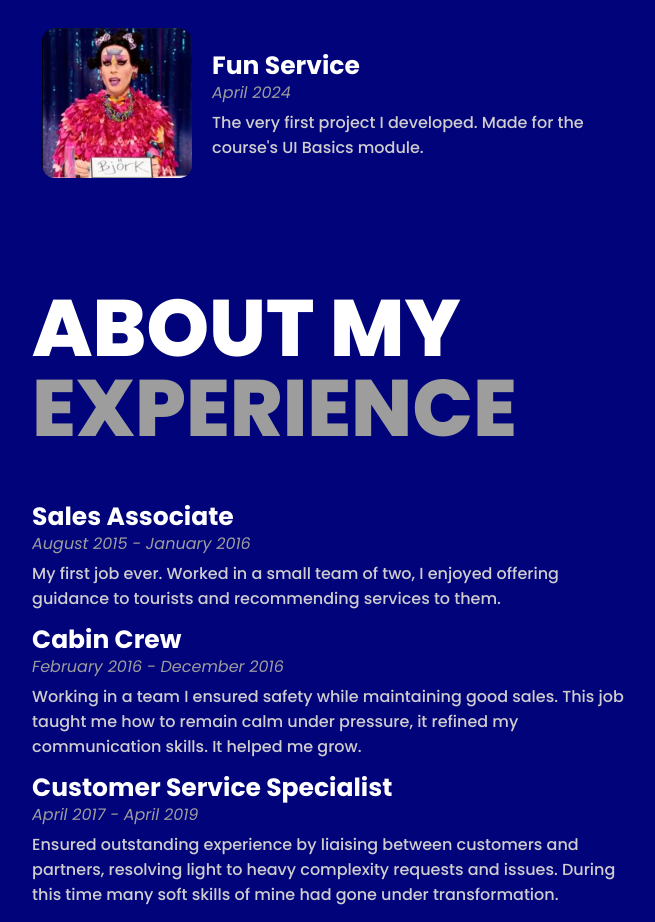
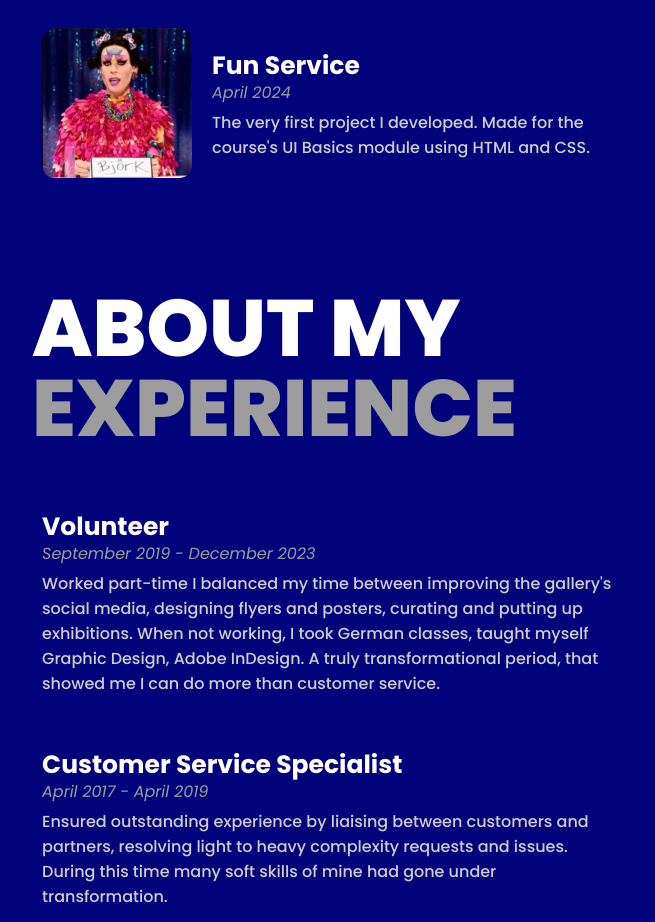
Before and after one commit to Domszilu/portfolio, a React (Vite) app in the folder frontend/: page / in a window 1280 px wide. Shown: the part 1120-2042 px from the top of the page, without its empty margins (500-1155 px from the left). Built offline with nearby package versions, Linux system fonts and the light colour scheme.

Commit message:
added some styling to exp, changed lings for projects

```diff
--- a/frontend/src/components/Experience/Experience.jsx
+++ b/frontend/src/components/Experience/Experience.jsx
@@ -1,11 +1,11 @@
 import React from "react";
 import { useLocation } from "react-router";
 import { MainHeading } from "../../pages/Styles";
+import experiences from "../../data/experience";
 import {
-    ProjectContainer,
-    ProjectsMainContainer,
-} from "../Projects/StyledProjects";
-import experiences from "../../data/experience";
+    ExperienceContainer,
+    ExperiencesMainContainer,
+} from "./StyledExperience";
 
 const Experience = () => {
     // get current route/endpoint
@@ -17,21 +17,19 @@ const Experience = () => {
                     <MainHeading>
                         About My <span>Experience</span>
                     </MainHeading>
-                    <ProjectsMainContainer>
+                    <ExperiencesMainContainer>
                         {experiences.map((experience, index) => (
-                            <ProjectContainer key={index}>
+                            <ExperienceContainer key={index}>
                                 <div className="project-description-container">
                                     <h3>{experience.position}</h3>
-                                    <p className="created-at">
-                                        {experience.year}
-                                    </p>
-                                    <p className="project-description">
+                                    <p className="dates">{experience.year}</p>
+                                    <p className="position-description">
                                         {experience.description}
                                     </p>
                                 </div>
-                            </ProjectContainer>
+                            </ExperienceContainer>
                         ))}
-                    </ProjectsMainContainer>
+                    </ExperiencesMainContainer>
                 </>
             )}
         </>
--- /dev/null
+++ b/frontend/src/components/Experience/StyledExperience.js
@@ -0,0 +1,44 @@
+import styled from "styled-components";
+
+export const ExperiencesMainContainer = styled.div`
+    display: flex;
+    flex-flow: column;
+    align-items: start;
+    gap: 3rem;
+    max-width: 60rem;
+`;
+
+export const ExperienceContainer = styled.div`
+    display: flex;
+    justify-content: center;
+    align-items: center;
+    color: white;
+    font-family: "Poppins", serif;
+    border-radius: 8px;
+    gap: 1rem;
+    transition: 0.5s;
+    cursor: pointer;
+    padding: 1rem;
+
+    &&:hover {
+        background-color: rgb(0, 1, 66);
+    }
+
+    h3 {
+        font-weight: 700;
+        font-size: 2.5rem;
+        color: white;
+    }
+
+    .dates {
+        font-style: italic;
+        color: #9d9d9d;
+        position: relative;
+        bottom: 5px;
+    }
+
+    .position-description {
+        font-weight: 500;
+        color: rgb(207, 205, 205);
+    }
+`;
--- a/frontend/src/data/experience.js
+++ b/frontend/src/data/experience.js
@@ -1,10 +1,17 @@
 const experiences = [
     {
-        company: "We Love Budapest",
-        position: "Sales Associate",
+        company: "Fotogalerie Friedrichshain",
+        position: "Volunteer",
         description:
-            "My first job ever. Worked in a small team of two, I enjoyed offering guidance to tourists and recommending services to them. ",
-        year: "August 2015 - January 2016",
+            "Worked part-time I balanced my time between improving the gallery's social media, designing flyers and posters, curating and putting up exhibitions. When not working, I took German classes, taught myself Graphic Design, Adobe InDesign. A truly transformational period, that showed me I can do more than customer service.",
+        year: "September 2019 - December 2023",
+    },
+    {
+        company: "Booking.com",
+        position: "Customer Service Specialist",
+        description:
+            "Ensured outstanding experience by liaising between customers and partners, resolving light to heavy complexity requests and issues. During this time many soft skills of mine had gone under transformation.",
+        year: "April 2017 - April 2019",
     },
     {
         company: "Ryanair",
@@ -14,18 +21,11 @@ const experiences = [
         year: "February 2016 - December 2016",
     },
     {
-        company: "Booking.com",
-        position: "Customer Service Specialist",
+        company: "We Love Budapest",
+        position: "Sales Associate",
         description:
-            "Ensured outstanding experience by liaising between customers and partners, resolving light to heavy complexity requests and issues. During this time many soft skills of mine had gone under transformation.",
-        year: "April 2017 - April 2019",
-    },
-    {
-        company: "Volunteer",
-        position: "Fotogalerie Friedrichshain ",
-        description:
-            "Worked part-time I balanced my time between improving the gallery's social media, designing flyers and posters, curating and putting up exhibitions. When not working, I took German classes, taught myself Graphic Design, Adobe InDesign. A truly transformational period, that showed me I can do more than customer service.",
-        year: "September 2019 - December 2023",
+            "My first job ever. Worked in a small team of two, I enjoyed offering guidance to tourists and recommending services to them. ",
+        year: "August 2015 - January 2016",
     },
 ];
 
--- a/frontend/src/data/projects.js
+++ b/frontend/src/data/projects.js
@@ -6,10 +6,10 @@ const projects = [
     {
         name: "Tattify",
         description:
-            "Final project created with a team for my training course.",
+            "Final, full stack project created with a team for my training course.",
         thumbnail: TattifyThumbnail,
         createdAt: "November 2024",
-        url: "https://github.com/WebDevFinalProject/tattify",
+        url: "https://tattify-1.onrender.com/",
     },
     {
         name: "AstroDomi",
@@ -17,15 +17,15 @@ const projects = [
             "Project developed for the React module of my training course.",
         thumbnail: AstroThumbnail,
         createdAt: "September 2024",
-        url: "https://github.com/Domszilu/astrology-website",
+        url: "https://astrology-website-2q8d.onrender.com/",
     },
     {
         name: "Fun Service",
         description:
-            "The very first project I developed. Made for the course's UI Basics module.",
+            "The very first project I developed. Made for the course's UI Basics module using HTML and CSS.",
         thumbnail: FunService,
         createdAt: "April 2024",
-        url: "https://github.com/Domszilu/fun-service",
+        url: "https://domszilu.github.io/fun-service/",
     },
 ];
 
```
